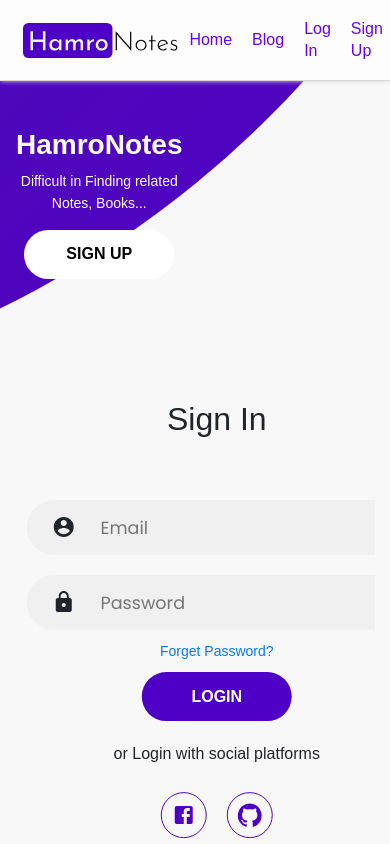
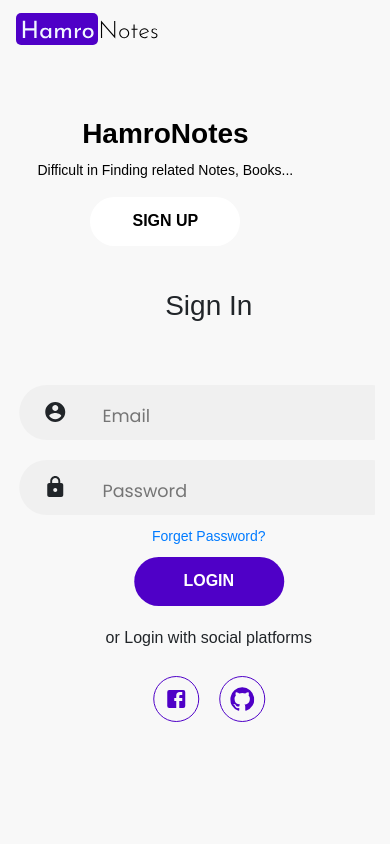
Before and after one commit to rajeshpandey2053/iw-major, a React (Create React App) app: page /login in a window 390 px wide. Built offline with nearby package versions, Linux system fonts and the light colour scheme.

Commit message:
feat: new navbar

```diff
--- a/src/components/Login/common/Login.scss
+++ b/src/components/Login/common/Login.scss
@@ -173,33 +173,52 @@ $color_code_hover: #4e2092;
 }
 
 @media (max-width: 570px) {
-    .div-container {
-      padding: 1.5rem;
+    .div-container:before {
+        background: transparent;
+    }
 
-      .login {
-        left: 0;
-        transform: translate(10%, -5%);
-        form {
-            padding: 0 0.5rem;
-            input::-webkit-input-placeholder{
-                padding-left:10px;
+    .form-container {
+        position: absolute;
+        width: 100%;
+        top: 30%;
+        right: 45%;
+    }
+
+    .login-form {
+        margin: auto;
+        position: absolute;
+    }
+
+    .panel-container {
+        .content {
+            position: absolute;
+            top: 12%;
+            left: 10%;
+
+            p {
+                color: #000;
+            }
+
+            h3 {
+                color: #000;
             }
         }
-      }
-      .panel {
-        .content{
-            padding: 0.5rem 1rem;
-            margin-bottom: 220%;
-        }
-        .image {
+        img {
             display: none;
-          }
-      }
+        };
     }
 
-    .div-container:before {
-        top: -70%;
-        right: -50%;
+    .div-container .login form .login-form__input-field input {
+        margin: 20px;
+    }
 
+    .panel-container .panel .content #register-button {
+        padding: 4px;
     }
+
+    .div-container .login form .login-form__title {
+        margin-top: 20px;
+        font-size: 28px;
+    }
+
 }
--- a/src/components/Navbar/NavBar.jsx
+++ b/src/components/Navbar/NavBar.jsx
@@ -1,34 +1,41 @@
 import React from "react";
 import './navbar.scss';
-import {Link} from 'react-router-dom';
+import { Link } from 'react-router-dom';
 import logo from '../../images/Logo143x32.svg';
-import {connect} from 'react-redux';
+import { connect } from 'react-redux';
 
 
 const NavBar = (props) => {
     return (
-        <nav className='nav-main-wrapper'>
-            <div className='navbar-container container'>
-                <div>
-                    <Link to="/"><img src={logo} alt='Logo' className="logo"/></Link>
+        <div className="navbar">
+            <nav className="navbar navbar-expand-lg navbar-dark navbar-custom fixed-top">
+                <Link className="navbar-brand logo-image" to="/"><img src={logo} alt="alternative" /></Link>
+                <button className="navbar-toggler" type="button" data-toggle="collapse" data-target="#navbarsExampleDefault" aria-controls="navbarsExampleDefault" aria-expanded="false" aria-label="Toggle navigation">
+                    <span className="navbar-toggler-awesome fas fa-bars"></span>
+                    <span className="navbar-toggler-awesome fas fa-times"></span>
+                </button>
+                <div className="collapse navbar-collapse" id="navbarsExampleDefault">
+                    <ul className="navbar-nav ml-auto">
+                        <li className="nav-item">
+                            <Link className="nav-link page-scroll" to="/">Home </Link>
+                        </li>
+                        {props?.token ?
+                            <li className="nav-item">
+                                <Link className="nav-link page-scroll" to="/logout">Logout</Link>
+                            </li> :
+                            <div className="no-login">
+                                <li className="nav-item">
+                                    <Link className="nav-link page-scroll" to="/login">Login</Link>
+                                </li>
+                                <li className="nav-item">
+                                    <Link className="nav-link page-scroll" to="/register">Register</Link>
+                                </li>
+                            </div>
+                        }
+                    </ul>
                 </div>
-
-                {/*Links yet to be modified per use*/}
-
-                <ul className="nav-bar-links">
-                    <li className="link"><Link to="/dashboard">Home</Link></li>
-                    <li className="link"><Link to="/">Blog</Link></li>
-                    {
-                    props?.token ? <li className="link"><Link to="/logout">Log Out</Link></li> :
-                    <div className='login-register'>
-                        <li className="link"><Link to="/login">Log In</Link></li>
-                        <li className="link"><Link to="/register">Sign Up</Link></li>
-                    </div>
-                    }
-
-                </ul>
-            </div>
-        </nav>
+            </nav>
+        </div>
     );
 }
 
```
